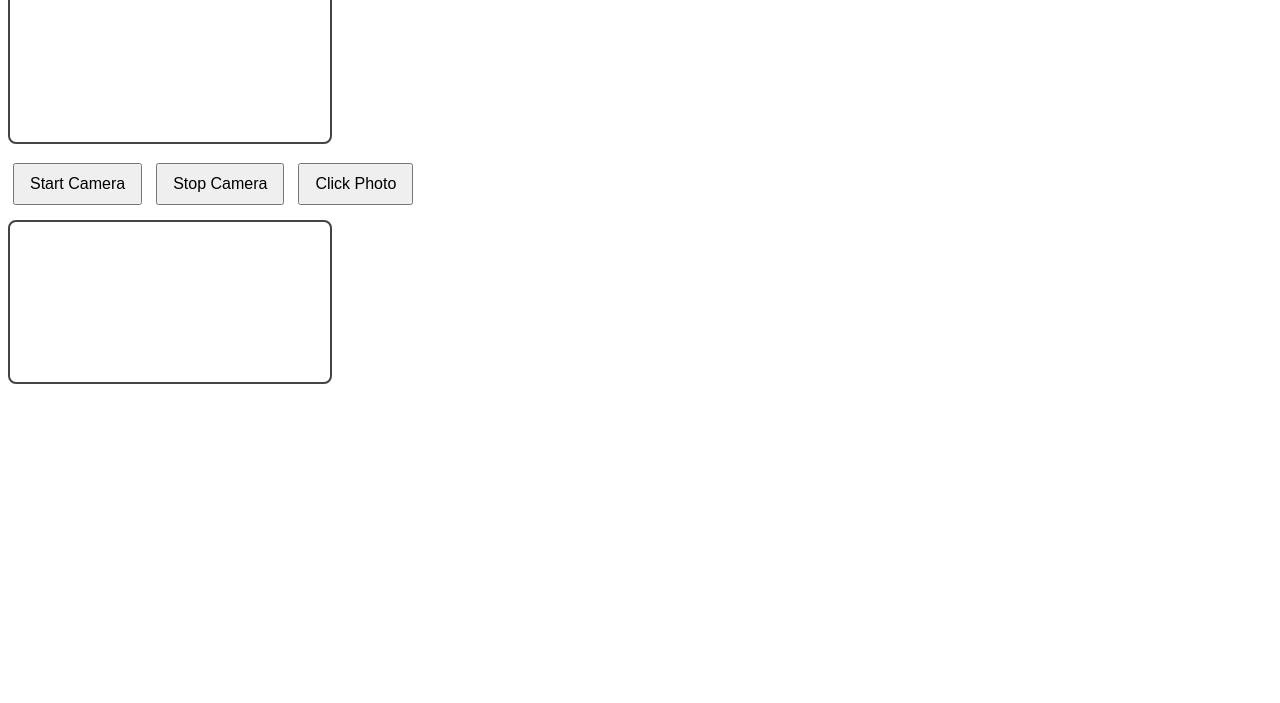
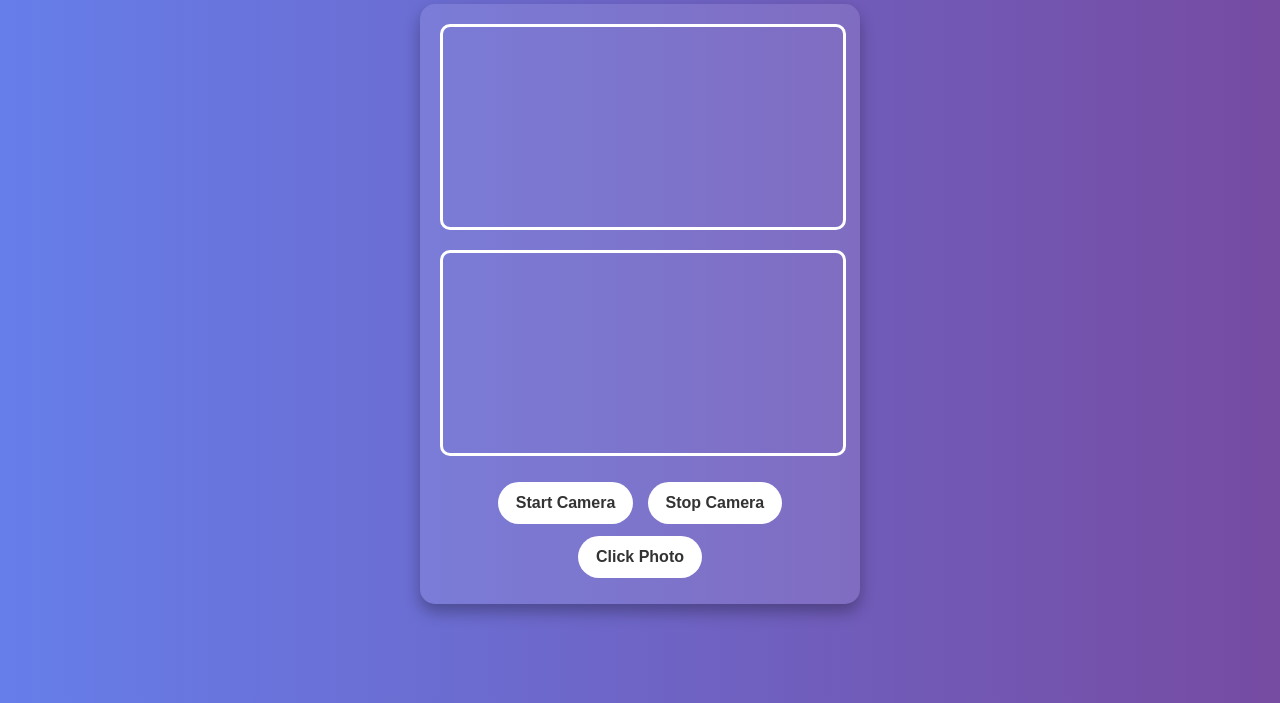
Before and after one commit to Aryan-we/Camera, a plain HTML site: page index.html in a window 1280 px wide. Shown: the part 97-800 px from the top of the page. Drawn offline with Linux system fonts and the light colour scheme.

Commit message:
Update index.html

```diff
--- a/index.html
+++ b/index.html
@@ -2,31 +2,76 @@
 <html lang="en">
 <head>
   <meta charset="UTF-8">
-  <title>Camera App</title>
+  <meta name="viewport" content="width=device-width, initial-scale=1">
+  <title>Smart Camera App</title>
   <style>
+    body {
+      font-family: 'Segoe UI', sans-serif;
+      background: linear-gradient(to right, #667eea, #764ba2);
+      color: #fff;
+      text-align: center;
+      padding: 20px;
+    }
+
+    h2 {
+      margin-bottom: 20px;
+    }
+
+    .camera-container {
+      max-width: 400px;
+      margin: auto;
+      background: rgba(255, 255, 255, 0.1);
+      padding: 20px;
+      border-radius: 15px;
+      box-shadow: 0 8px 16px rgba(0, 0, 0, 0.3);
+    }
+
     video, canvas {
       width: 100%;
-      max-width: 320px;
-      border-radius: 8px;
-      margin: 10px 0;
-      border: 2px solid #444;
+      border-radius: 10px;
+      border: 3px solid #fff;
+      margin-bottom: 15px;
     }
+
     button {
-      padding: 10px 15px;
+      background-color: #fff;
+      color: #333;
+      border: none;
+      padding: 12px 18px;
+      margin: 6px 5px;
+      border-radius: 25px;
       font-size: 16px;
-      margin: 5px;
+      font-weight: bold;
+      cursor: pointer;
+      transition: 0.3s;
+    }
+
+    button:hover {
+      background-color: #ffd700;
+      color: #000;
+    }
+
+    @media (max-width: 480px) {
+      button {
+        width: 100%;
+        margin: 8px 0;
+      }
     }
   </style>
 </head>
 <body>
 
-<h2>Camera Capture with Start, Stop, and Click</h2>
+  <h2>📸 Smart Camera App</h2>
 
-<video id="video" autoplay playsinline></video><br>
+  <div class="camera-container">
+    <video id="video" autoplay playsinline></video>
+    <canvas id="canvas"></canvas>
+    <div>
       <button onclick="startCamera()">Start Camera</button>
       <button onclick="stopCamera()">Stop Camera</button>
-<button onclick="takePhoto()">Click Photo</button><br>
-<canvas id="canvas"></canvas>
+      <button onclick="takePhoto()">Click Photo</button>
+    </div>
+  </div>
 
   <script>
     const video = document.getElementById('video');
@@ -51,15 +96,10 @@
 
     function takePhoto() {
       if (!stream) {
-      alert("Camera is not active.");
+        alert("Please start the camera first.");
         return;
       }
       const context = canvas.getContext('2d');
       canvas.width = video.videoWidth;
       canvas.height = video.videoHeight;
-    context.drawImage(video, 0, 0, canvas.width, canvas.height);
-  }
-</script>
-
-</body>
-</html>
+      context.drawImage(video, 0, 0,
```
Lines whose indentation alone changed are shown as unchanged.
